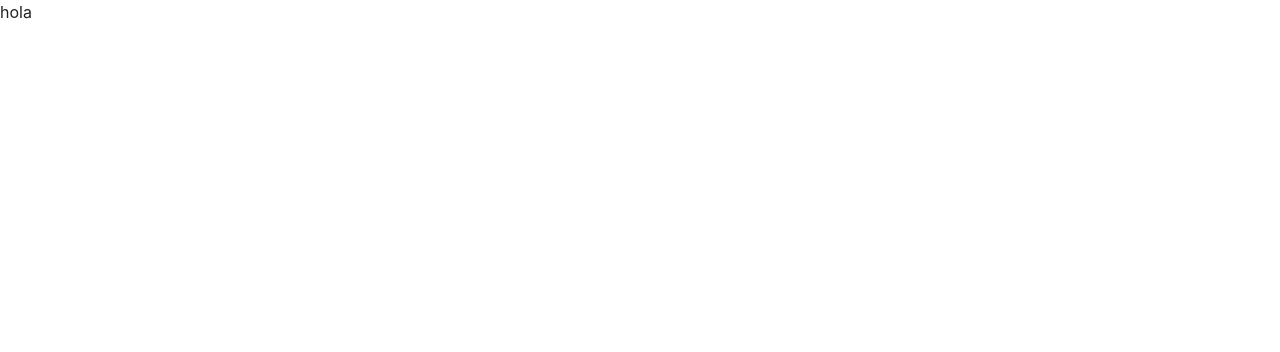
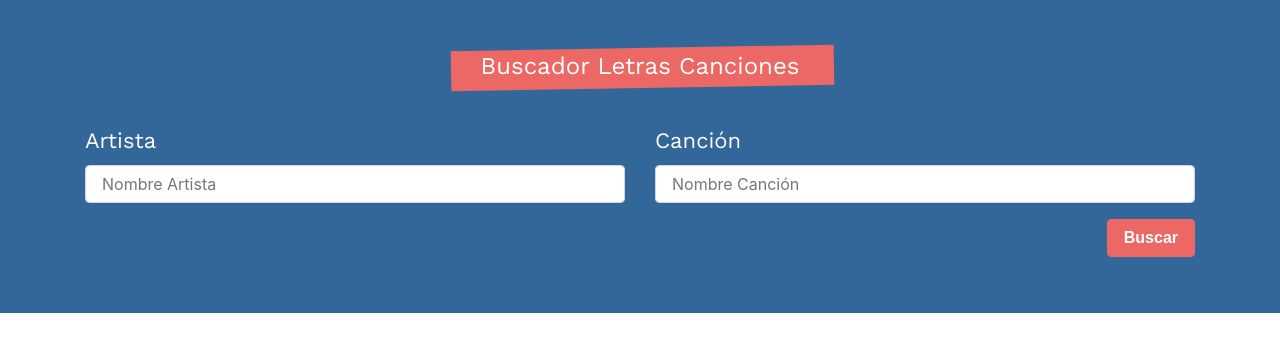
Before and after one commit to RicardoJ/Music-react, a React (Create React App) app: page / in a window 1280 px wide. Shown: the top 352 px of the page. Built offline with nearby package versions, Linux system fonts and the light colour scheme; a web font is replaced by a local one.

Commit message:
adding form

```diff
--- a/src/App.js
+++ b/src/App.js
@@ -1,9 +1,16 @@
-import React ,{useState, useEffect, Fragment} from 'react';
-
+import React, { useState, useEffect, Fragment } from 'react';
+import Form from './components/Form';
 
 function App() {
+
+  const [artist, addArtist] = useState('');
+  const [lyric, addLyric] = useState([]);
+  const [information, addInformation] = useState({});
+
   return (
- <p>hola</p>
+    <Fragment>
+      <Form/>
+    </Fragment>
   );
 }
 
--- /dev/null
+++ b/src/components/Form.js
@@ -0,0 +1,47 @@
+import React, { useState } from 'react';
+
+function Form() {
+    return (
+
+        <div className="bg-info">
+            <div className="container">
+                <div className="row">
+                    <form
+                        className="col card text-white bg-transparent  mb-5 pt-5 pb-2">
+                        <fieldset>
+                            <legend className="text-center">Buscador Letras Canciones</legend>
+                            <div className="row">
+                                <div className="col-md-6">
+                                    <div className="form-group">
+                                        <label>Artista</label>
+                                        <input
+                                            type="text"
+                                            className="form-control"
+                                            name="artista"
+                                            placeholder="Nombre Artista"
+                                            required
+                                        />
+                                    </div>
+                                </div>
+                                <div className="col-md-6">
+                                    <div className="form-group">
+                                        <label>Canción</label>
+                                        <input
+                                            type="text"
+                                            className="form-control"
+                                            name="cancion"
+                                            placeholder="Nombre Canción"
+                                            required
+                                        />
+                                    </div>
+                                </div>
+                            </div>
+                            <button type="submit" className="btn btn-primary float-right">Buscar</button>
+                        </fieldset>
+                    </form>
+                </div>
+            </div>
+        </div>
+    )
+}
+export default Form;
```
